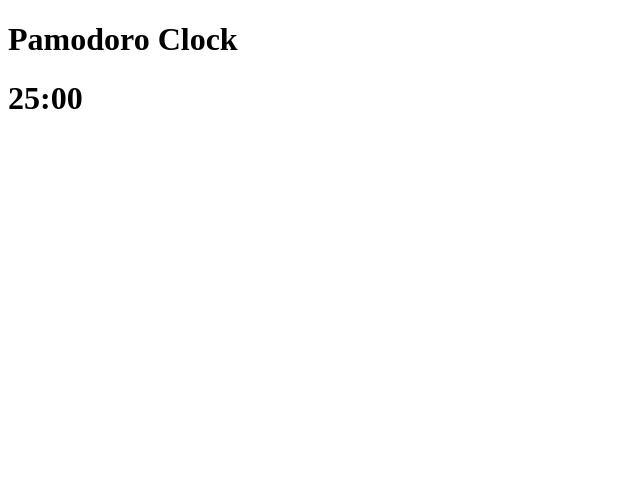
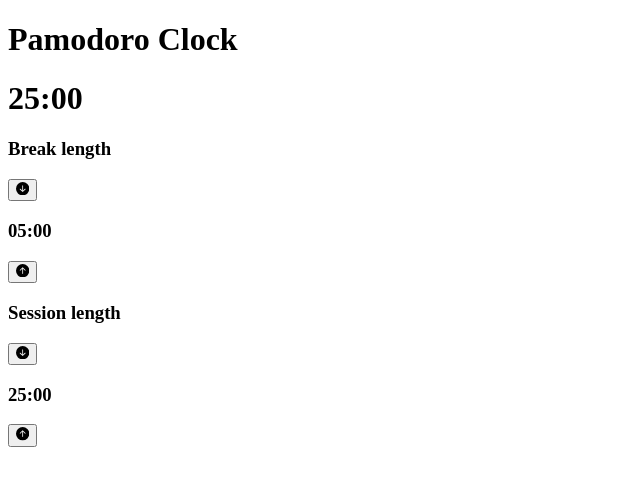
Before and after one commit to nelly02d/25-5Clock, a React (Create React App) app: page / in a window 1280 px wide. Shown: the top 486 px of the page, without its empty margins (0-640 px from the left). Built offline with nearby package versions, Linux system fonts and the light colour scheme.

Commit message:
Add Length time componentto add break and session time

```diff
--- a/src/App.js
+++ b/src/App.js
@@ -1,14 +1,19 @@
+import Length from "./components/LengthTime";
 import { useState } from "react";
 
 function App() {
   //initial state minutes multiply seconds = 1500 seconds
   const [displayTime, setDisplayTime] = useState( 25 * 60 );
+  //initial break time session 300 seconds
+  const [breakTime, setBreakTime] = useState( 5 * 60 );
+  const [sessionTime, setSessionTime] = useState( 25 * 60 );
 
   //a function that format time seconds to minutes, so we can have a value of 25 minutes
   const formatTime = (time) => {
     let minutes = Math.floor(time / 60);
     let seconds = time % 60;
 
+    //return time with 00:00
     return (
       (minutes < 10 ? '0' + minutes : minutes) +
       ':' +
@@ -18,11 +23,26 @@ function App() {
 
   return (
     <div className="App">
+      <h1>Pamodoro Clock</h1>
       <div>
-        <h1>Pamodoro Clock</h1>
+      <h1>{formatTime(displayTime)}</h1>
+      {/* Break Time */}
+      <Length
+        title={'Break length'}
+        adjustTime={null}
+        type={'break'}
+        time={breakTime}
+        formatTime={formatTime}
+        />
+        {/* Session Time */}
+      <Length
+        title={'Session length'}
+        adjustTime={null}
+        type={'session'}
+        time={sessionTime}
+        formatTime={formatTime}
+      />
       </div>
-      <h1>{formatTime(displayTime)}</h1>
-
     </div>
   );
 }
--- /dev/null
+++ b/src/components/LengthTime.js
@@ -0,0 +1,16 @@
+import {BsFillArrowDownCircleFill, BsArrowUpCircleFill} from 'react-icons/bs';
+
+function Length({title, adjustTime, type, time, formatTime}) {
+  return (
+    <div>
+      <h3>{ title }</h3>
+      <div>
+        <button type="button" onClick={() => adjustTime(-60, type )}><BsFillArrowDownCircleFill /></button>
+      </div>
+      <h3>{formatTime(time)}</h3>
+      <button type="button" onClick={() => adjustTime(60, type )}><BsArrowUpCircleFill /></button>
+    </div>
+  )
+};
+
+export default Length;
```
